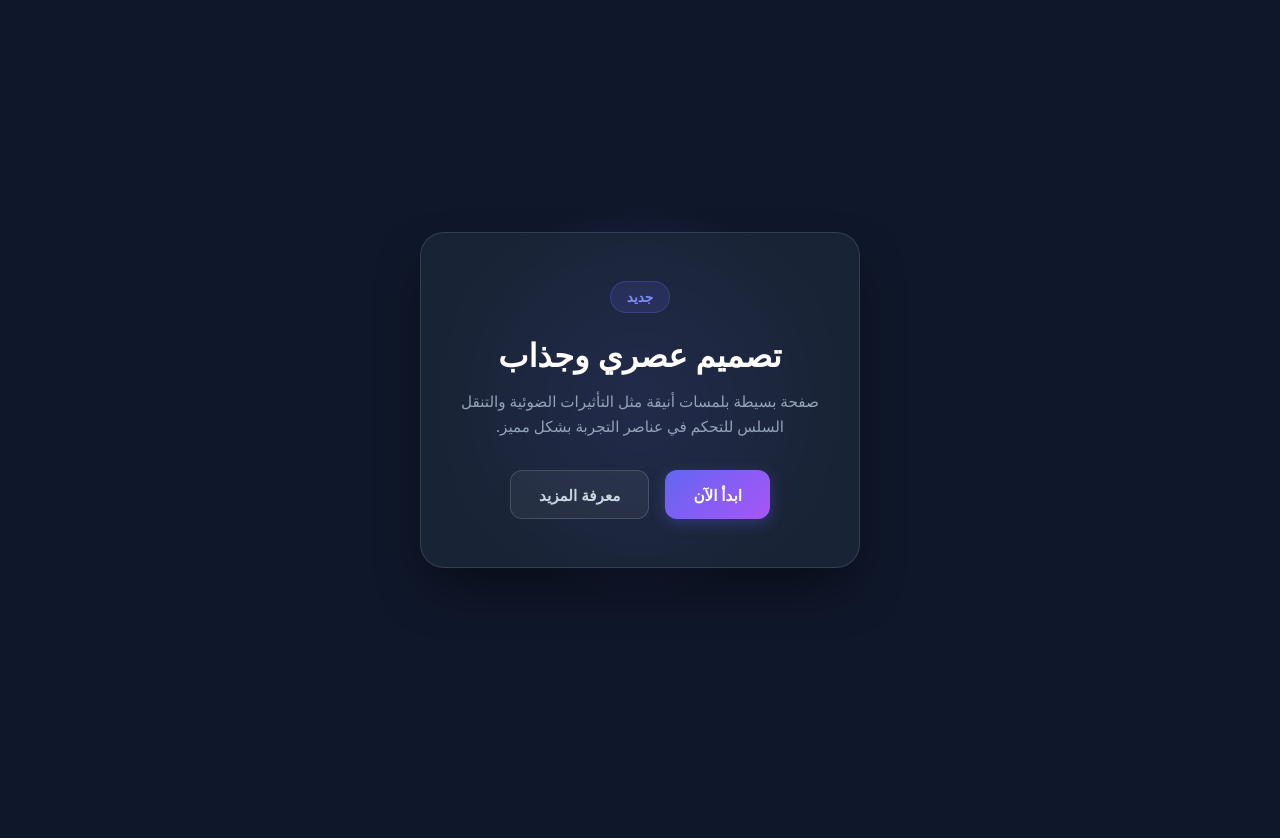
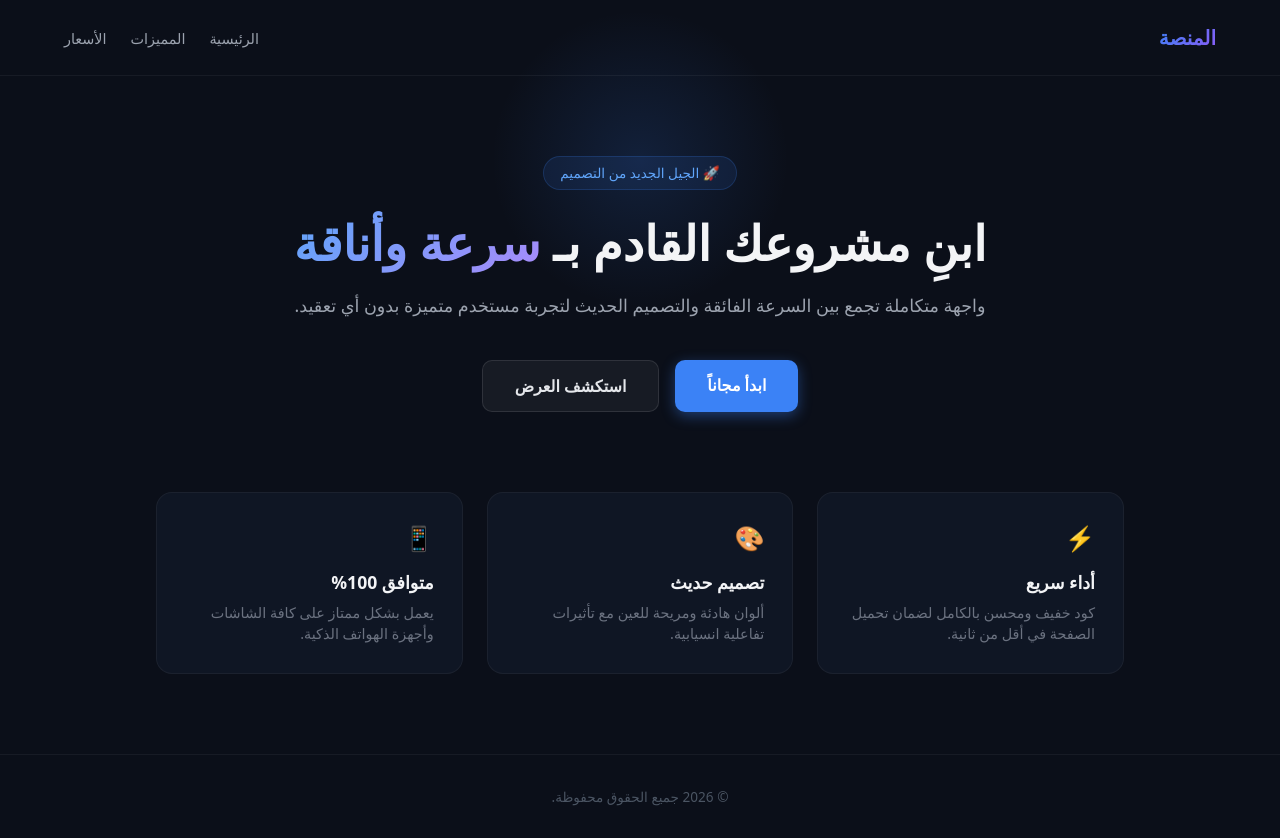
Before and after one commit to Peter-Alsaleh/Simple-web, a website: page public/index.html in a window 1280 px wide. Before the commit the page ends 800 px from the top, so only its background shows below. Drawn offline with Linux system fonts and the light colour scheme.

Commit message:
Revamp index.html with new layout and styles
Updated the title and modified styles for layout and design improvements. Added navigation header and hero section with call-to-action buttons.

```diff
--- a/public/index.html
+++ b/public/index.html
@@ -3,7 +3,7 @@
 <head>
   <meta charset="UTF-8">
   <meta name="viewport" content="width=device-width, initial-scale=1.0">
-  <title>تصميم عصري</title>
+  <title>واجهةاحترافية</title>
   <style>
     * {
       box-sizing: border-box;
@@ -13,123 +13,232 @@
     }
 
     body {
+      background-color: #0b0f19;
+      color: #f3f4f6;
       min-height: 100vh;
       display: flex;
-      justify-content: center;
+      flex-direction: column;
+      justify-content: space-between;
+    }
+
+    /* شريط الملاحة Upper Nav */
+    header {
+      display: flex;
+      justify-content: space-between;
       align-items: center;
-      background-color: #0f172a;
-      color: #f8fafc;
-      overflow: hidden;
+      padding: 1.5rem 5%;
+      border-bottom: 1px solid rgba(255, 255, 255, 0.05);
+    }
+
+    .logo {
+      font-size: 1.25rem;
+      font-weight: 800;
+      background: linear-gradient(135deg, #3b82f6, #8b5cf6);
+      -webkit-background-clip: text;
+      -webkit-text-fill-color: transparent;
+    }
+
+    .nav-links {
+      display: flex;
+      gap: 1.5rem;
+      list-style: none;
+    }
+
+    .nav-links a {
+      color: #9ca3af;
+      text-decoration: none;
+      font-size: 0.9rem;
+      transition: color 0.2s;
+    }
+
+    .nav-links a:hover {
+      color: #fff;
+    }
+
+    /* القسم الرئيسي Hero Section */
+    .hero {
+      text-align: center;
+      padding: 5rem 1rem;
+      max-width: 800px;
+      margin: 0 auto;
       position: relative;
     }
 
-    /* خلفية متوهجة */
-    .background-glow {
+    .hero::before {
+      content: '';
       position: absolute;
-      width: 400px;
-      height: 400px;
-      background: radial-gradient(circle, rgba(99, 102, 241, 0.4) 0%, rgba(168, 85, 247, 0) 70%);
-      top: 50%;
+      top: 20%;
       left: 50%;
       transform: translate(-50%, -50%);
-      z-index: 0;
-    }
-
-    /* بطاقة المحتوى الزجاجية */
-    .card {
-      position: relative;
-      z-index: 1;
-      background: rgba(30, 41, 59, 0.75);
-      backdrop-filter: blur(16px);
-      -webkit-backdrop-filter: blur(16px);
-      border: 1px solid rgba(255, 255, 255, 0.125);
-      padding: 3rem 2.5rem;
-      border-radius: 24px;
-      max-width: 440px;
-      width: 90%;
-      box-shadow: 0 25px 50px -12px rgba(0, 0, 0, 0.5);
-      text-align: center;
+      width: 300px;
+      height: 300px;
+      background: radial-gradient(circle, rgba(59, 130, 246, 0.15) 0%, rgba(0,0,0,0) 70%);
+      z-index: -1;
     }
 
     .badge {
       display: inline-block;
-      background: rgba(99, 102, 241, 0.15);
-      color: #818cf8;
-      border: 1px solid rgba(99, 102, 241, 0.3);
+      background: rgba(59, 130, 246, 0.1);
+      color: #60a5fa;
+      border: 1px solid rgba(59, 130, 246, 0.2);
+      padding: 0.4rem 1rem;
+      border-radius: 9999px;
       font-size: 0.85rem;
-      font-weight: 600;
-      padding: 0.35rem 1rem;
-      border-radius: 999px;
-      margin-bottom: 1.25rem;
+      margin-bottom: 1.5rem;
     }
 
-    h1 {
-      font-size: 2rem;
-      margin-bottom: 0.85rem;
-      font-weight: 700;
-      color: #ffffff;
+    .hero h1 {
+      font-size: 3rem;
+      font-weight: 800;
+      line-height: 1.2;
+      margin-bottom: 1.2rem;
     }
 
-    p {
-      color: #94a3b8;
-      font-size: 0.95rem;
-      line-height: 1.6;
-      margin-bottom: 2rem;
+    .hero h1 span {
+      background: linear-gradient(135deg, #60a5fa, #a78bfa);
+      -webkit-background-clip: text;
+      -webkit-text-fill-color: transparent;
     }
 
-    /* الأزرار */
-    .actions {
+    .hero p {
+      color: #9ca3af;
+      font-size: 1.1rem;
+      line-height: 1.7;
+      margin-bottom: 2.5rem;
+    }
+
+    .cta-buttons {
       display: flex;
       gap: 1rem;
       justify-content: center;
     }
 
     .btn {
-      padding: 0.85rem 1.75rem;
-      border-radius: 12px;
+      padding: 0.85rem 2rem;
+      border-radius: 10px;
       font-weight: 600;
-      font-size: 0.95rem;
+      font-size: 1rem;
       cursor: pointer;
-      transition: all 0.25s ease;
-      border: none;
+      text-decoration: none;
+      transition: all 0.2s ease;
     }
 
-    .btn.primary {
-      background: linear-gradient(135deg, #6366f1, #a855f7);
+    .btn-primary {
+      background: #3b82f6;
       color: #fff;
-      box-shadow: 0 4px 15px rgba(99, 102, 241, 0.3);
+      border: none;
+      box-shadow: 0 4px 14px rgba(59, 130, 246, 0.4);
     }
 
-    .btn.primary:hover {
-      opacity: 0.95;
+    .btn-primary:hover {
+      background: #2563eb;
       transform: translateY(-2px);
-      box-shadow: 0 6px 20px rgba(99, 102, 241, 0.4);
     }
 
-    .btn.secondary {
+    .btn-secondary {
       background: rgba(255, 255, 255, 0.05);
-      color: #cbd5e1;
-      border: 1px solid rgba(255, 255, 255, 0.15);
+      color: #e5e7eb;
+      border: 1px solid rgba(255, 255, 255, 0.1);
     }
 
-    .btn.secondary:hover {
+    .btn-secondary:hover {
       background: rgba(255, 255, 255, 0.1);
-      color: #fff;
+    }
+
+    /* كروت الميزات Cards Grid */
+    .features {
+      display: grid;
+      grid-template-columns: repeat(auto-fit, minmax(240px, 1fr));
+      gap: 1.5rem;
+      max-width: 1000px;
+      margin: 0 auto 5rem auto;
+      padding: 0 1rem;
+    }
+
+    .card {
+      background: rgba(17, 24, 39, 0.8);
+      border: 1px solid rgba(255, 255, 255, 0.05);
+      padding: 1.75rem;
+      border-radius: 16px;
+      transition: transform 0.2s, border-color 0.2s;
+    }
+
+    .card:hover {
+      transform: translateY(-5px);
+      border-color: rgba(59, 130, 246, 0.3);
+    }
+
+    .card-icon {
+      font-size: 1.5rem;
+      margin-bottom: 1rem;
+    }
+
+    .card h3 {
+      font-size: 1.1rem;
+      margin-bottom: 0.5rem;
+    }
+
+    .card p {
+      color: #6b7280;
+      font-size: 0.9rem;
+      line-height: 1.5;
+    }
+
+    /* Footer */
+    footer {
+      text-align: center;
+      padding: 2rem;
+      color: #4b5563;
+      font-size: 0.85rem;
+      border-top: 1px solid rgba(255, 255, 255, 0.05);
     }
   </style>
 </head>
 <body>
-  <div class="background-glow"></div>
 
-  <main class="card">
-    <span class="badge">جديد</span>
-    <h1>تصميم عصري وجذاب</h1>
-    <p>صفحة بسيطة بلمسات أنيقة مثل التأثيرات الضوئية والتنقل السلس للتحكم في عناصر التجربة بشكل مميز.</p>
+  <header>
+    <div class="logo">المنصة</div>
+    <ul class="nav-links">
+      <li><a href="#">الرئيسية</a></li>
+      <li><a href="#">المميزات</a></li>
+      <li><a href="#">الأسعار</a></li>
+    </ul>
+  </header>
 
-    <div class="actions">
-      <button class="btn primary">ابدأ الآن</button>
-      <button class="btn secondary">معرفة المزيد</button>
-    </div>
+  <main>
+    <section class="hero">
+      <span class="badge">🚀 الجيل الجديد من التصميم</span>
+      <h1>ابنِ مشروعك القادم بـ <span>سرعة وأناقة</span></h1>
+      <p>واجهة متكاملة تجمع بين السرعة الفائقة والتصميم الحديث لتجربة مستخدم متميزة بدون أي تعقيد.</p>
+
+      <div class="cta-buttons">
+        <a href="#" class="btn btn-primary">ابدأ مجاناً</a>
+        <a href="#" class="btn btn-secondary">استكشف العرض</a>
+      </div>
+    </section>
+
+    <section class="features">
+      <div class="card">
+        <div class="card-icon">⚡</div>
+        <h3>أداء سريع</h3>
+        <p>كود خفيف ومحسن بالكامل لضمان تحميل الصفحة في أقل من ثانية.</p>
+      </div>
+      <div class="card">
+        <div class="card-icon">🎨</div>
+        <h3>تصميم حديث</h3>
+        <p>ألوان هادئة ومريحة للعين مع تأثيرات تفاعلية انسيابية.</p>
+      </div>
+      <div class="card">
+        <div class="card-icon">📱</div>
+        <h3>متوافق 100%</h3>
+        <p>يعمل بشكل ممتاز على كافة الشاشات وأجهزة الهواتف الذكية.</p>
+      </div>
+    </section>
   </main>
+
+  <footer>
+    &copy; 2026 جميع الحقوق محفوظة.
+  </footer>
+
 </body>
 </html>
```
